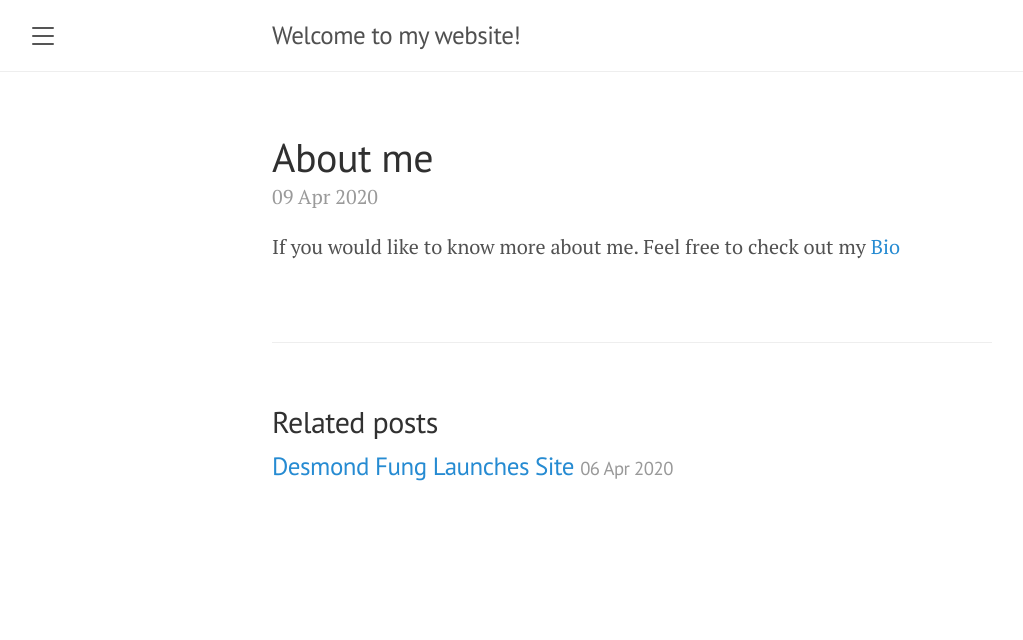
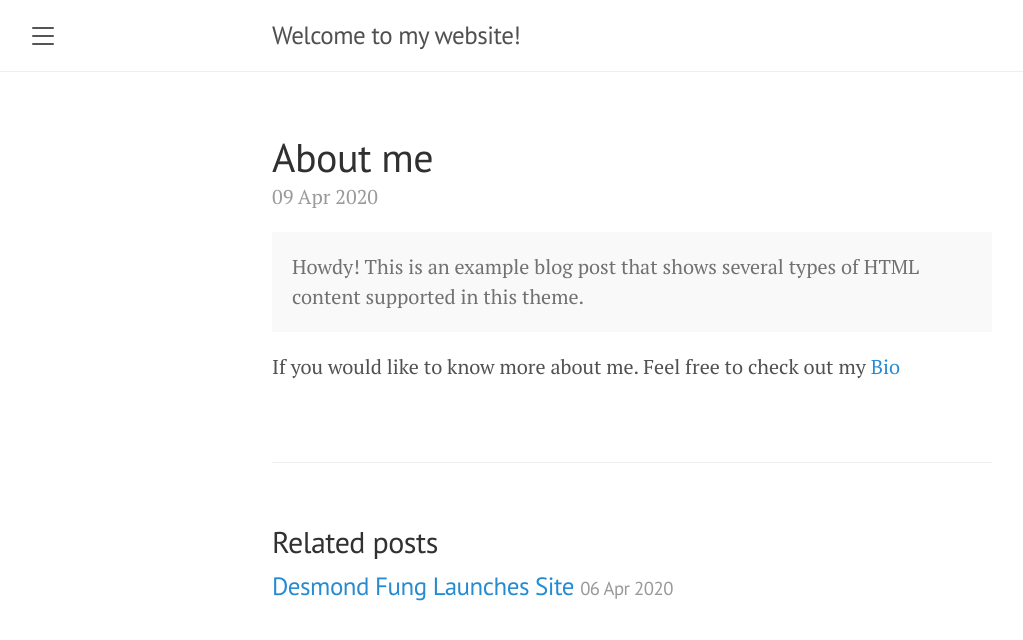
Before and after one commit to ddhangdd/ddhangdd.github.io, a Jekyll site: the page built from _posts/2020-04-09-About me.md, in a window 1280 px wide. Shown: the top 640 px of the page, without its empty margins (8-1031 px from the left). Built offline with Jekyll 4.4.1, drawn with Linux system fonts in a browser that asks for light colours.

Commit message:
Update 2020-04-09-About me.md

```diff
--- a/_posts/2020-04-09-About me.md
+++ b/_posts/2020-04-09-About me.md
@@ -3,5 +3,8 @@ layout: post
 title: "About me"
 date: 2020-04-09
 ---
+<div class="message">
+  Howdy! This is an example blog post that shows several types of HTML content supported in this theme.
+</div>
 
 If you would like to know more about me. Feel free to check out my [Bio](https://ddhangdd.github.io/about/)
```
